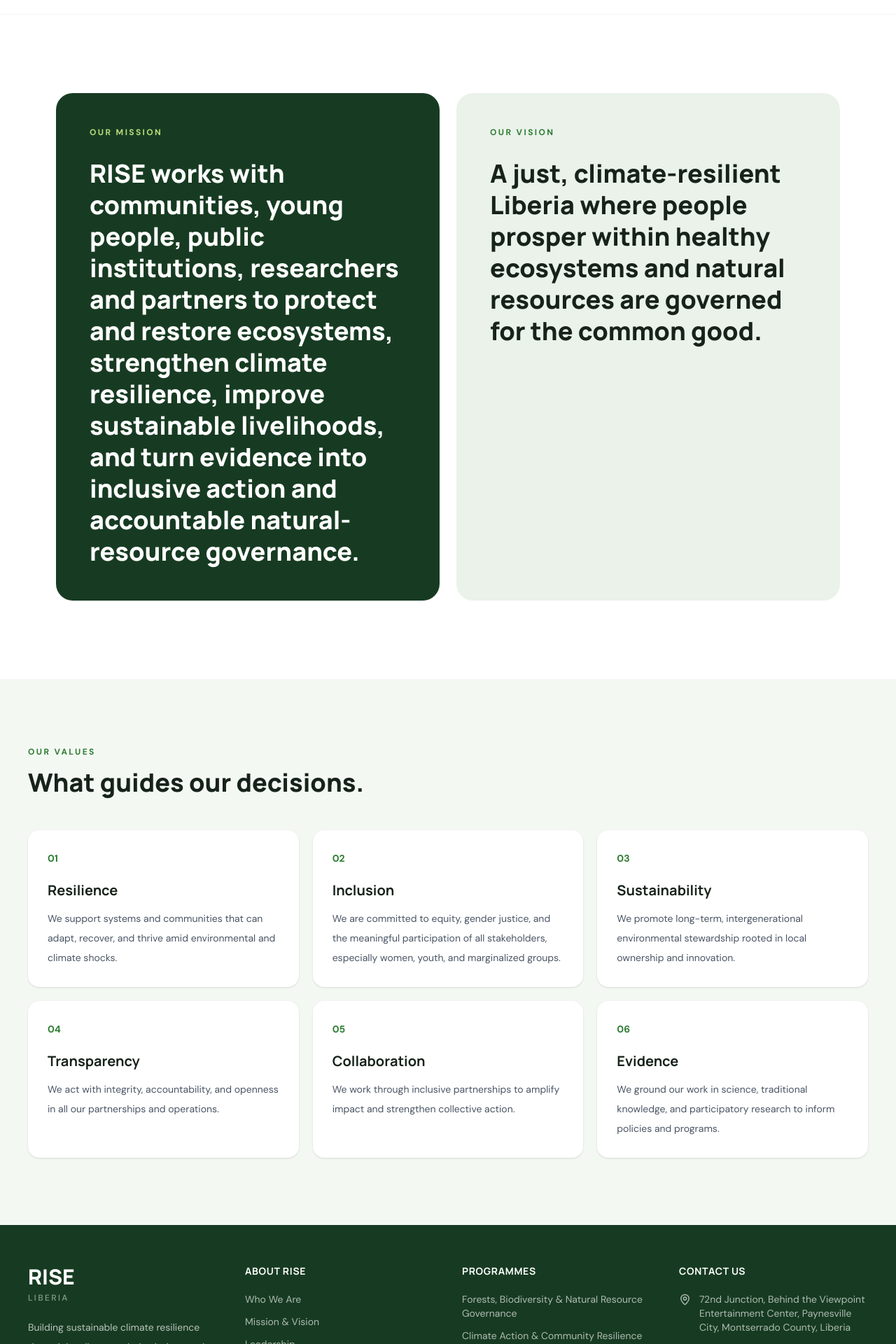
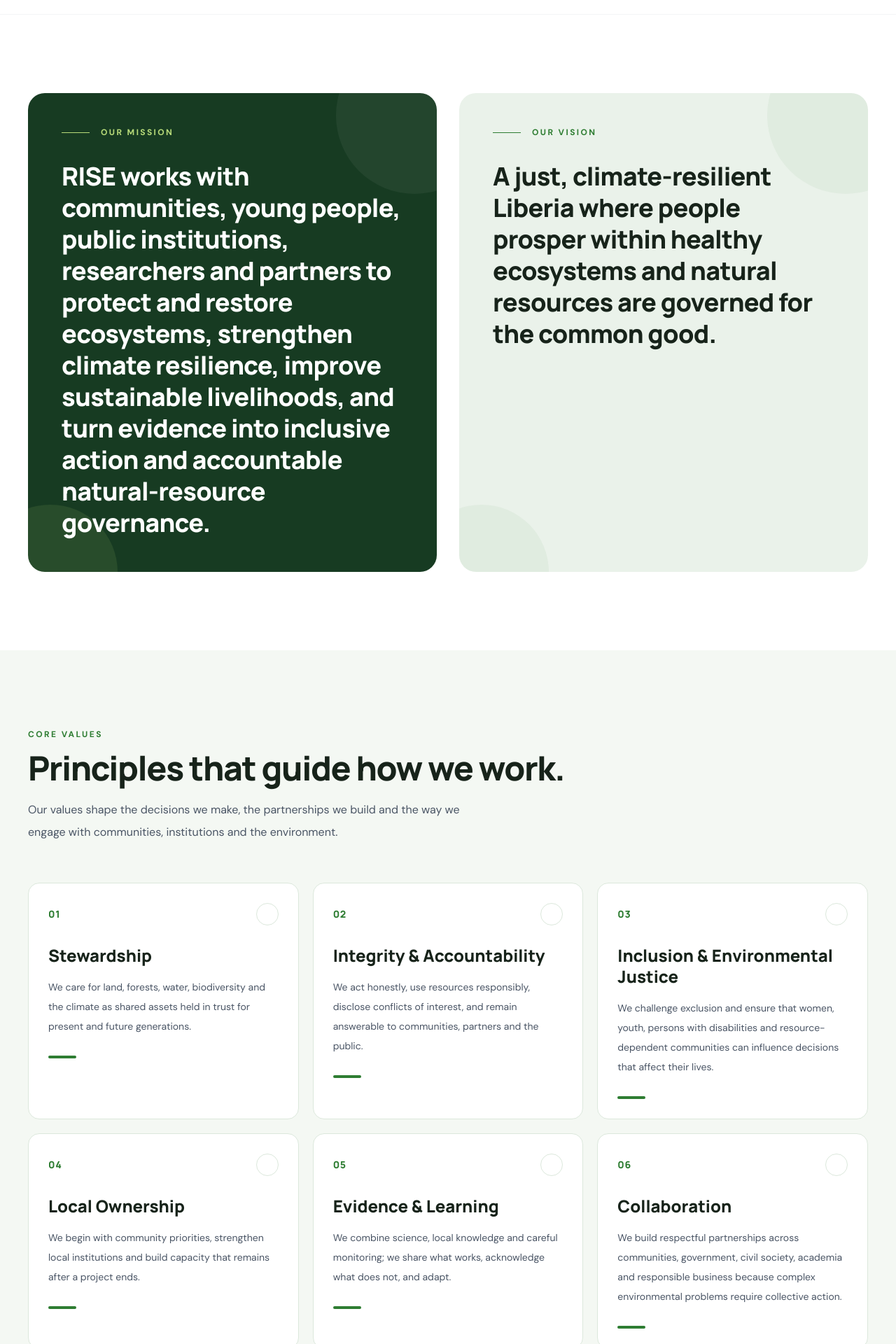
Before and after one commit to FitzgeraldChallar/riselr-ngo, a React (Vite) app: page /about/mission-vision in a window 1280 px wide. Shown: the part 540-2460 px from the top of the page at 70% size. Built offline with nearby package versions, Linux system fonts and the light colour scheme; the HTML template or start-up script is replaced by a standard one.

Commit message:
updated mission & vision page

```diff
--- a/src/pages/About/MissionVision.jsx
+++ b/src/pages/About/MissionVision.jsx
@@ -1,72 +1,209 @@
 import AboutPageLayout from "../../components/about/AboutPageLayout";
-import { aboutImages, values } from "../../data/about";
+import { aboutImages } from "../../data/about";
+
+const coreValues = [
+  {
+    number: "01",
+    title: "Stewardship",
+    description:
+      "We care for land, forests, water, biodiversity and the climate as shared assets held in trust for present and future generations.",
+  },
+  {
+    number: "02",
+    title: "Integrity & Accountability",
+    description:
+      "We act honestly, use resources responsibly, disclose conflicts of interest, and remain answerable to communities, partners and the public.",
+  },
+  {
+    number: "03",
+    title: "Inclusion & Environmental Justice",
+    description:
+      "We challenge exclusion and ensure that women, youth, persons with disabilities and resource-dependent communities can influence decisions that affect their lives.",
+  },
+  {
+    number: "04",
+    title: "Local Ownership",
+    description:
+      "We begin with community priorities, strengthen local institutions and build capacity that remains after a project ends.",
+  },
+  {
+    number: "05",
+    title: "Evidence & Learning",
+    description:
+      "We combine science, local knowledge and careful monitoring; we share what works, acknowledge what does not, and adapt.",
+  },
+  {
+    number: "06",
+    title: "Collaboration",
+    description:
+      "We build respectful partnerships across communities, government, civil society, academia and responsible business because complex environmental problems require collective action.",
+  },
+  {
+    number: "07",
+    title: "Courage & Innovation",
+    description:
+      "We test practical ideas, speak up for responsible resource use and pursue better solutions without compromising ethics or safeguards.",
+  },
+];
 
 export default function MissionVision() {
   return (
     <AboutPageLayout
       title="Mission & Vision"
-      description="Guided by innovation, evidence, inclusion, and a commitment to sustainable development."
+      description="Guided by stewardship, integrity, inclusion, evidence and collaboration, RISE works toward a just and climate-resilient Liberia."
       image={aboutImages.missionVision}
     >
+      {/* =========================================================
+          MISSION & VISION
+      ========================================================= */}
       <section className="py-20 sm:py-24 lg:py-28">
-        <div className="mx-auto max-w-300 px-5 sm:px-8 lg:px-10">
-          <div className="grid gap-6 lg:grid-cols-2">
+        <div className="mx-auto max-w-350 px-5 sm:px-8 lg:px-10">
+          <div className="grid gap-6 lg:grid-cols-2 lg:gap-8">
             {/* Mission */}
-            <div className="rounded-3xl bg-[#173B22] p-8 text-white sm:p-12">
+            <div className="group relative overflow-hidden rounded-3xl bg-[#173B22] p-8 text-white sm:p-12">
+              {/* Decorative element */}
+              <div className="absolute -right-20 -top-20 h-56 w-56 rounded-full bg-white/5" />
+              <div className="absolute -bottom-24 -left-16 h-48 w-48 rounded-full bg-[#B9DC7A]/10" />
+
+              <div className="relative">
+                <div className="flex items-center gap-4">
+                  <span className="h-px w-10 bg-[#B9DC7A]" />
+
                   <p className="text-xs font-bold uppercase tracking-[0.2em] text-[#B9DC7A]">
                     Our Mission
                   </p>
+                </div>
 
-              <h2 className="mt-7 font-['Manrope'] text-3xl font-extrabold leading-tight sm:text-4xl">
-                 RISE works with communities, young people, public institutions, researchers and partners to protect and restore ecosystems, strengthen climate resilience, improve sustainable livelihoods, and turn evidence into inclusive action and accountable natural-resource governance.
+                <h2 className="mt-8 max-w-xl font-['Manrope'] text-2xl font-extrabold leading-tight tracking-[-0.02em] sm:text-3xl lg:text-4xl">
+                  RISE works with communities, young people, public
+                  institutions, researchers and partners to protect and
+                  restore ecosystems, strengthen climate resilience, improve
+                  sustainable livelihoods, and turn evidence into inclusive
+                  action and accountable natural-resource governance.
                 </h2>
+              </div>
             </div>
 
             {/* Vision */}
-            <div className="rounded-3xl bg-[#EAF2EA] p-8 sm:p-12">
+            <div className="group relative overflow-hidden rounded-3xl bg-[#EAF2EA] p-8 sm:p-12">
+              {/* Decorative element */}
+              <div className="absolute -right-20 -top-20 h-56 w-56 rounded-full bg-[#2E7D32]/5" />
+              <div className="absolute -bottom-24 -left-16 h-48 w-48 rounded-full bg-[#2E7D32]/5" />
+
+              <div className="relative">
+                <div className="flex items-center gap-4">
+                  <span className="h-px w-10 bg-[#2E7D32]" />
+
                   <p className="text-xs font-bold uppercase tracking-[0.2em] text-[#2E7D32]">
                     Our Vision
                   </p>
+                </div>
 
-              <h2 className="mt-7 font-['Manrope'] text-3xl font-extrabold leading-tight text-[#17231A] sm:text-4xl">
-                A just, climate-resilient Liberia where people prosper within healthy ecosystems and natural resources are governed for the common good.
+                <h2 className="mt-8 max-w-xl font-['Manrope'] text-2xl font-extrabold leading-tight tracking-[-0.02em] text-[#17231A] sm:text-3xl lg:text-4xl">
+                  A just, climate-resilient Liberia where people prosper
+                  within healthy ecosystems and natural resources are governed
+                  for the common good.
                 </h2>
+              </div>
             </div>
           </div>
         </div>
       </section>
 
-      <section className="bg-[#F4F8F3] py-20 sm:py-24">
+      {/* =========================================================
+          CORE VALUES
+      ========================================================= */}
+      <section className="bg-[#F4F8F3] py-20 sm:py-24 lg:py-28">
         <div className="mx-auto max-w-350 px-5 sm:px-8 lg:px-10">
-          <div className="max-w-2xl">
+          {/* Section Heading */}
+          <div className="max-w-3xl">
             <p className="text-xs font-bold uppercase tracking-[0.2em] text-[#2E7D32]">
-              Our Values
+              Core Values
             </p>
 
-            <h2 className="mt-4 font-['Manrope'] text-3xl font-extrabold text-[#17231A] sm:text-4xl">
-              What guides our decisions.
+            <h2 className="mt-4 font-['Manrope'] text-3xl font-extrabold tracking-[-0.03em] text-[#17231A] sm:text-4xl lg:text-5xl">
+              Principles that guide how we work.
             </h2>
+
+            <p className="mt-5 max-w-2xl text-base leading-8 text-gray-600">
+              Our values shape the decisions we make, the partnerships we
+              build and the way we engage with communities, institutions and
+              the environment.
+            </p>
           </div>
 
-          <div className="mt-12 grid gap-5 md:grid-cols-2 lg:grid-cols-3">
-            {values.map((value) => (
-              <div
+          {/* Values */}
+          <div className="mt-14 grid gap-5 md:grid-cols-2 lg:grid-cols-3">
+            {coreValues.map((value, index) => (
+              <article
                 key={value.number}
-                className="rounded-2xl bg-white p-7 shadow-sm"
+                className={`
+                  group relative overflow-hidden rounded-2xl border
+                  border-[#DCE8DC] bg-white p-7
+                  transition-all duration-300
+                  hover:-translate-y-1 hover:border-[#BFD6BF]
+                  hover:shadow-[0_15px_40px_rgba(23,59,34,0.08)]
+                  ${
+                    index === 0 || index === 6
+                      ? "lg:col-span-1"
+                      : ""
+                  }
+                `}
               >
-                <span className="text-sm font-bold text-[#2E7D32]">
+                {/* Number */}
+                <div className="flex items-center justify-between">
+                  <span className="font-['Manrope'] text-sm font-extrabold tracking-wider text-[#2E7D32]">
                     {value.number}
                   </span>
 
-                <h3 className="mt-5 font-['Manrope'] text-xl font-bold text-[#17231A]">
+                  <span className="h-8 w-8 rounded-full border border-[#DCE8DC] transition-colors duration-300 group-hover:border-[#2E7D32]" />
+                </div>
+
+                {/* Value */}
+                <h3 className="mt-7 font-['Manrope'] text-xl font-extrabold leading-tight text-[#17231A] sm:text-2xl">
                   {value.title}
                 </h3>
 
-                <p className="mt-3 text-sm leading-7 text-gray-600">
+                {/* Description */}
+                <p className="mt-4 text-sm leading-7 text-gray-600">
                   {value.description}
                 </p>
+
+                {/* Bottom accent */}
+                <div className="mt-7 h-1 w-10 rounded-full bg-[#2E7D32] transition-all duration-300 group-hover:w-16" />
+              </article>
+            ))}
           </div>
-            ))}
+        </div>
+      </section>
+
+      {/* =========================================================
+          CLOSING STATEMENT
+      ========================================================= */}
+      <section className="bg-white py-20 sm:py-24 lg:py-28">
+        <div className="mx-auto max-w-350 px-5 sm:px-8 lg:px-10">
+          <div className="relative overflow-hidden rounded-3xl bg-[#173B22] px-8 py-12 text-center sm:px-12 sm:py-16 lg:px-20">
+            {/* Decorative circles */}
+            <div className="absolute -left-24 -top-24 h-64 w-64 rounded-full bg-white/5" />
+            <div className="absolute -bottom-32 -right-20 h-72 w-72 rounded-full bg-[#B9DC7A]/10" />
+
+            <div className="relative mx-auto max-w-3xl">
+              <p className="text-xs font-bold uppercase tracking-[0.2em] text-[#B9DC7A]">
+                Our Commitment
+              </p>
+
+              <h2 className="mt-5 font-['Manrope'] text-2xl font-extrabold leading-tight tracking-[-0.02em] text-white sm:text-3xl lg:text-4xl">
+                Working with integrity, learning continuously, and building
+                solutions that last.
+              </h2>
+
+              <p className="mt-5 text-sm leading-7 text-white/70 sm:text-base sm:leading-8">
+                These principles guide RISE in turning knowledge into
+                responsible action and ensuring that sustainability,
+                resilience and community wellbeing remain at the centre of
+                our work.
+              </p>
+            </div>
           </div>
         </div>
       </section>
```
Lines whose indentation alone changed are shown as unchanged.
